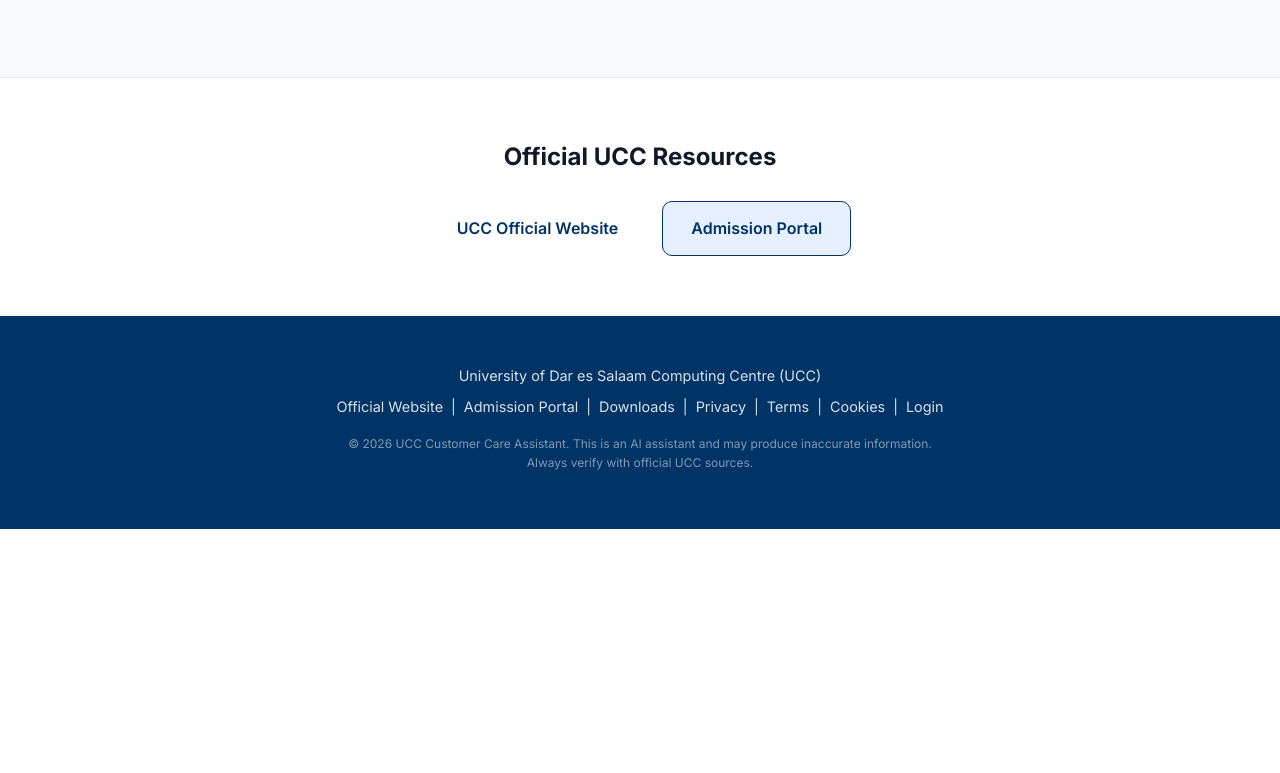
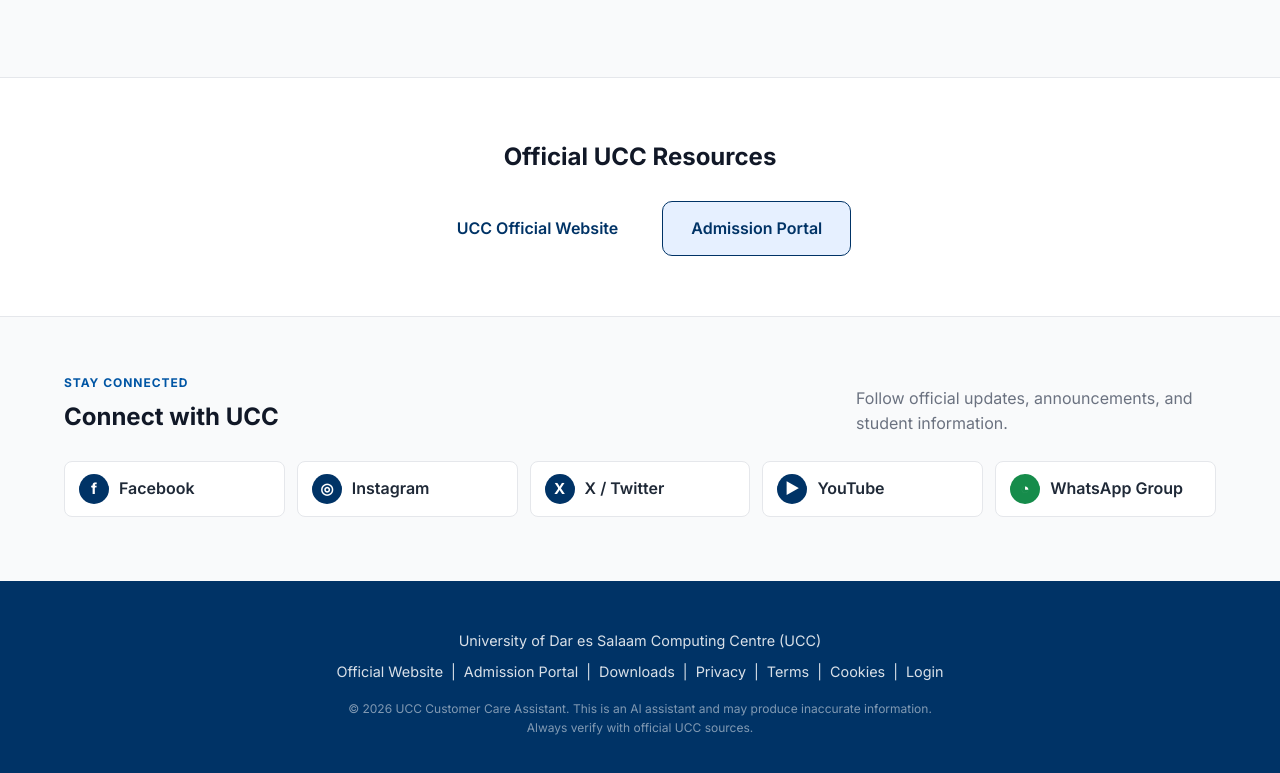
Before and after one commit to BlackstoneTech-arch/ucc-chatbot-assistant, a website: page frontend/index.html in a window 1280 px wide. Shown: the part 1293-2066 px from the top of the page. Before the commit the page ends 1822 px from the top, so only its background shows below. Drawn offline with Linux system fonts and the light colour scheme; no server answers.

Commit message:
Add official social links to home page

```diff
--- a/frontend/css/style.css
+++ b/frontend/css/style.css
@@ -259,6 +259,33 @@ body {
   gap: 16px;
   flex-wrap: wrap;
 }
+
+.social-links {
+  padding: 56px 0 64px;
+  background: var(--gray-50);
+  border-top: 1px solid var(--gray-200);
+}
+
+.social-links-heading {
+  display: flex;
+  align-items: end;
+  justify-content: space-between;
+  gap: 24px;
+  margin-bottom: 24px;
+}
+
+.social-links-heading h2 { margin: 0; }
+.social-links-heading > p { max-width: 360px; margin: 0; color: var(--ucc-gray); }
+.section-kicker { margin: 0 0 6px; color: var(--ucc-accent); font-size: .75rem; font-weight: 700; letter-spacing: .08em; text-transform: uppercase; }
+
+.social-links-grid { display: grid; grid-template-columns: repeat(5, minmax(0, 1fr)); gap: 12px; }
+.social-link { display: flex; align-items: center; gap: 10px; min-height: 56px; padding: 12px 14px; color: var(--gray-800); background: var(--white); border: 1px solid var(--gray-200); border-radius: 8px; text-decoration: none; font-weight: 600; transition: border-color .2s ease, transform .2s ease, box-shadow .2s ease; }
+.social-link:hover { border-color: var(--ucc-accent); transform: translateY(-2px); box-shadow: 0 8px 18px rgba(0, 51, 102, .08); }
+.social-link-icon { display: grid; place-items: center; width: 30px; height: 30px; flex: 0 0 30px; border-radius: 50%; color: #fff; background: var(--ucc-primary); font-size: .95rem; font-weight: 800; }
+.social-link-whatsapp .social-link-icon { background: #168c4b; }
+
+@media (max-width: 820px) { .social-links-grid { grid-template-columns: repeat(3, minmax(0, 1fr)); } }
+@media (max-width: 560px) { .social-links-heading { display: block; } .social-links-heading > p { margin-top: 10px; } .social-links-grid { grid-template-columns: repeat(2, minmax(0, 1fr)); } }
 
 /* Footer */
 .footer {
--- a/frontend/index.html
+++ b/frontend/index.html
@@ -133,6 +133,25 @@
       </div>
     </section>
 
+    <section class="social-links" aria-label="Connect with UCC">
+      <div class="container">
+        <div class="social-links-heading">
+          <div>
+            <p class="section-kicker">Stay connected</p>
+            <h2>Connect with UCC</h2>
+          </div>
+          <p>Follow official updates, announcements, and student information.</p>
+        </div>
+        <div class="social-links-grid">
+          <a href="https://www.facebook.com/ucc.udsm" target="_blank" rel="noopener noreferrer" class="social-link"><span class="social-link-icon" aria-hidden="true">f</span><span>Facebook</span></a>
+          <a href="https://www.instagram.com/ucc.udsm/" target="_blank" rel="noopener noreferrer" class="social-link"><span class="social-link-icon" aria-hidden="true">◎</span><span>Instagram</span></a>
+          <a href="https://twitter.com/ucc_udsm" target="_blank" rel="noopener noreferrer" class="social-link"><span class="social-link-icon" aria-hidden="true">X</span><span>X / Twitter</span></a>
+          <a href="https://www.youtube.com/channel/UCatescM31NjL4wC9oESBHVA" target="_blank" rel="noopener noreferrer" class="social-link"><span class="social-link-icon" aria-hidden="true">▶</span><span>YouTube</span></a>
+          <a href="https://chat.whatsapp.com/CkMUR4UBDu2GK1fiRBEe1C" target="_blank" rel="noopener noreferrer" class="social-link social-link-whatsapp"><span class="social-link-icon" aria-hidden="true">◔</span><span>WhatsApp Group</span></a>
+        </div>
+      </div>
+    </section>
+
     <footer class="footer">
       <div class="container">
         <p>University of Dar es Salaam Computing Centre (UCC)</p>
```
